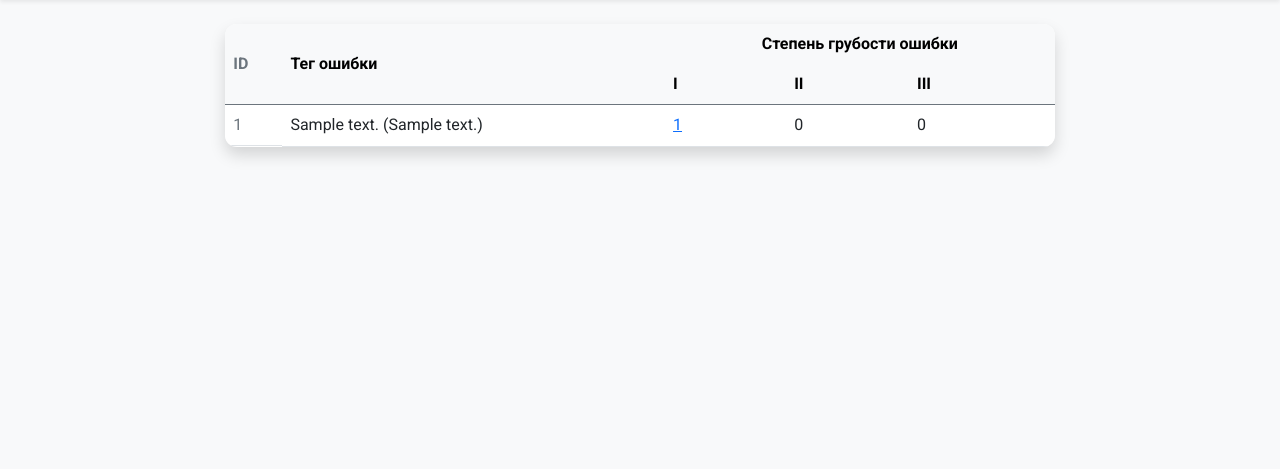
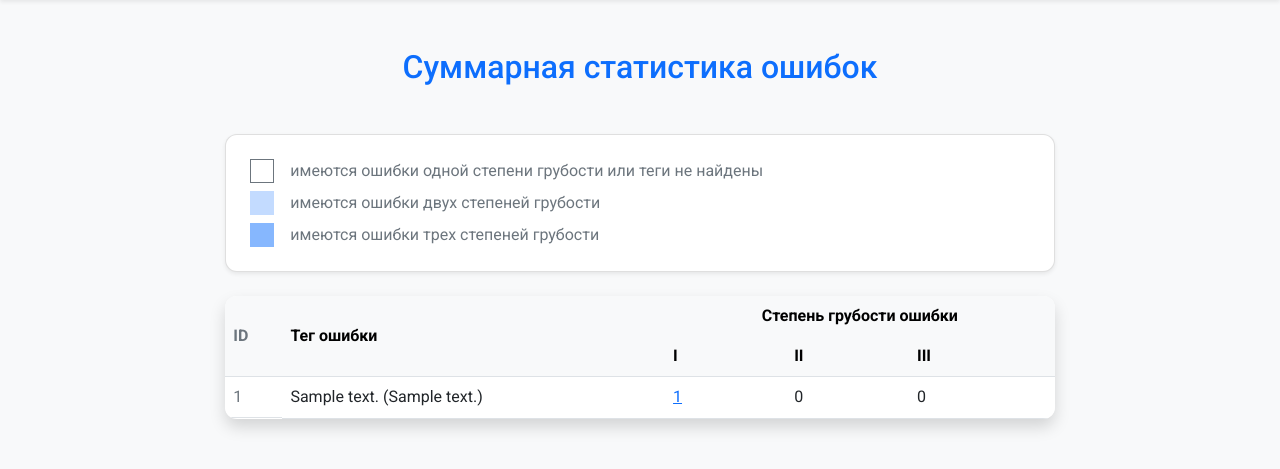
Before and after one commit to remshu-inc/pakt-work-tools, a Django app: page /search/error-stats in a window 1280 px wide. Shown: the part 64-533 px from the top of the page. Run offline with Django 4.2, Linux system fonts and the light colour scheme; tables that the repository leaves empty hold one stand-in row (values such as "Sample post").

Commit message:
add legend to error statistic table

```diff
--- a/static/css/base.css
+++ b/static/css/base.css
@@ -21,3 +21,13 @@ body {
 	font-size: 16px;
 	font-family: 'Roboto', sans-serif;
 }
+
+.card-rounded {
+	border-radius: 12px;
+	overflow: hidden;
+}
+
+.card-rounded .card-header {
+	border-top-left-radius: 12px;
+	border-top-right-radius: 12px;
+}
--- a/static/css/error_stat.css
+++ b/static/css/error_stat.css
@@ -10,7 +10,7 @@
 }
 
 .table thead {
-	border-bottom: 1px solid var(--bs-secondary);
+	border-bottom: 1px solid rgb(222, 226, 230);
 }
 
 tr[errorLevel='error-level-2'] {
@@ -26,3 +26,23 @@ tr[errorLevel='error-level-1'] {
 tr[errorLevel='error-level-0'] {
 	background-color: white;
 }
+
+.box {
+	min-width: 1.5rem;
+	min-height: 1.5rem;
+	max-width: 1.5rem;
+	max-height: 1.5rem;
+	flex-shrink: 0;
+}
+
+.box[errorLevel='error-level-0'] {
+	border: 1px solid var(--bs-secondary);
+}
+
+.box[errorLevel='error-level-1'] {
+	background-color: #0d6efd3f;
+}
+
+.box[errorLevel='error-level-2'] {
+	background-color: #0d6efd7f;
+}
--- a/templates/error_stats.html
+++ b/templates/error_stats.html
@@ -8,6 +8,25 @@
 <!-- Content -->
 {% block content %}
 <main class="container col-md-8 my-4">
+	<h2 class="text-primary text-center my-5">Суммарная статистика ошибок</h2>
+
+	<!-- Legend -->
+	<div class="card card-rounded p-4 my-4 d-flex gap-2 justify-content-sm-evenly shadow-sm">
+		<div class="d-flex gap-3 align-items-center text-secondary">
+			<div class="box" errorLevel="error-level-0"></div>
+			имеются ошибки одной степени грубости или теги не найдены
+		</div>
+		<div class="d-flex gap-3 align-items-center text-secondary">
+			<div class="box" errorLevel="error-level-1"></div>
+			имеются ошибки двух степеней грубости
+		</div>
+		<div class="d-flex gap-3 align-items-center text-secondary">
+			<div class="box" errorLevel="error-level-2"></div>
+			имеются ошибки трех степеней грубости
+		</div>
+	</div>
+
+	<!-- Table -->
 	<table class="table table-responsive bg-white shadow table-hover px-5 col-11">
 		<thead class="table-light">
 			<tr>
--- a/templates/stat_form.html
+++ b/templates/stat_form.html
@@ -3,7 +3,7 @@
 <!-- Content -->
 {% block content %}
 <main class="container d-flex flex-column my-5 align-items-center">
-	<h2 class="text-primary text-center">Загрузка статистики</h2>
+	<h2 class="text-primary text-center">Статистика ошибок по группам</h2>
 	<form method="POST" novalidate class="my-4 d-flex flex-column">
 		{% comment %} {% csrf_token %} {% endcomment %}
 		<div class="row d-flex align-items-center">
```
Also changed, not shown: static/css/index.css (+0 -11 lines).
